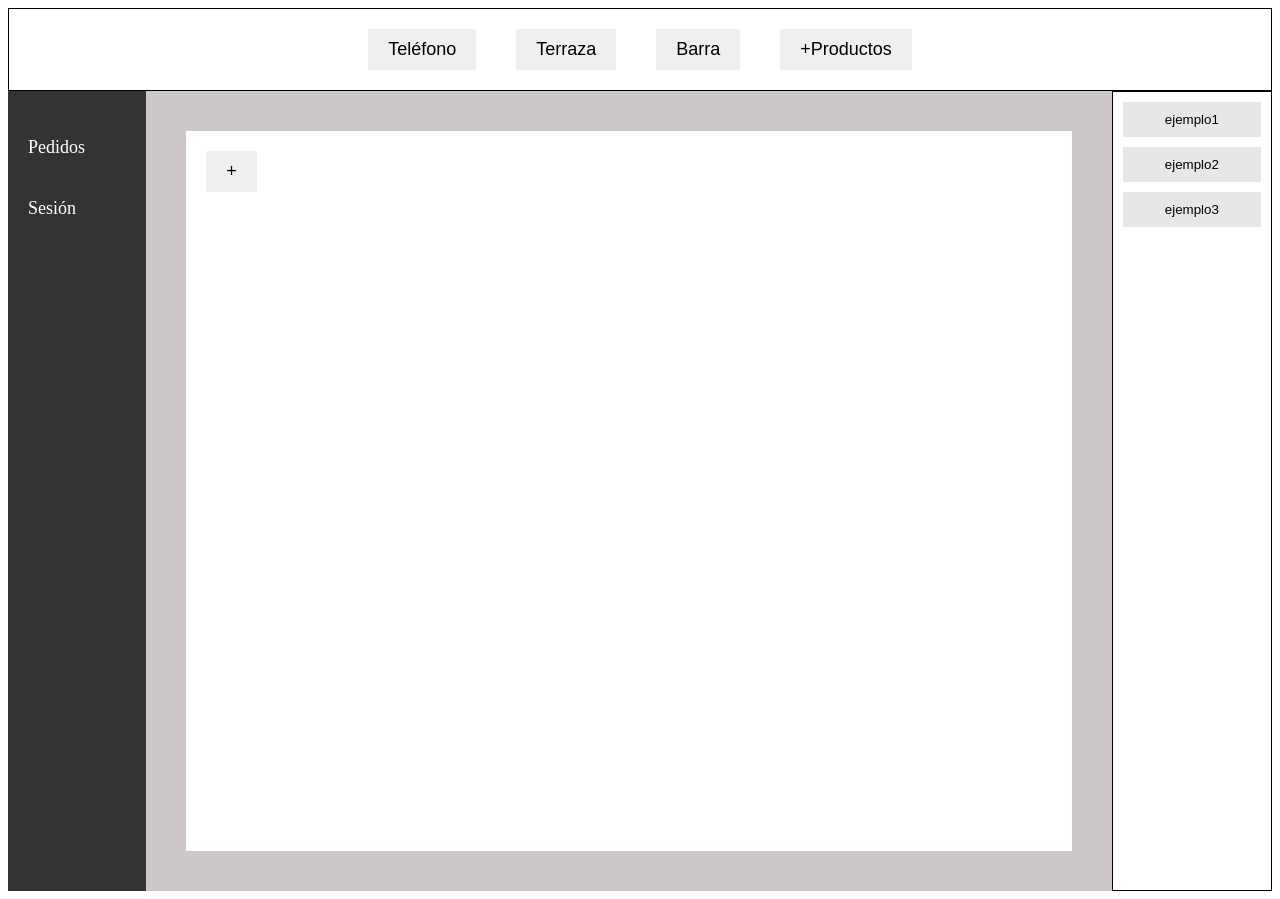
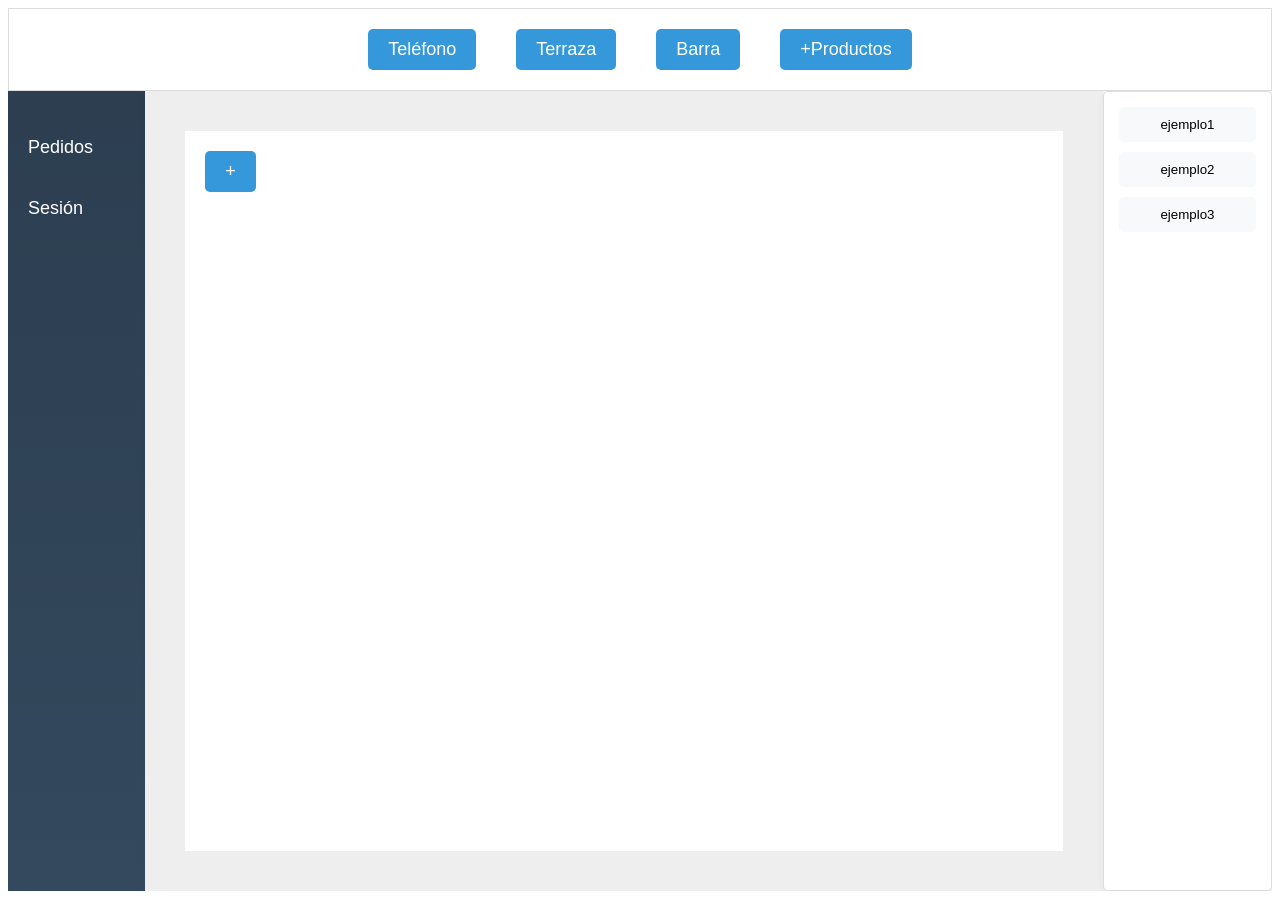
Before and after one commit to sauldm/HelpHosp, a React (Vite) app in the folder frontend/: page /terraza in a window 1280 px wide. Built offline with nearby package versions, Linux system fonts and the light colour scheme.

Commit message:
cambio de css

```diff
--- a/frontend/src/App.css
+++ b/frontend/src/App.css
@@ -1,13 +1,15 @@
 * {
   overflow: hidden;
+  font-family: "Arial", sans-serif;
 }
 
 .navbar {
   width: 200px;
-  background-color: #333;
+  background: linear-gradient(to bottom, #2c3e50, #34495e);
   height: 100dvh;
   top: 0;
   left: 0;
+  box-shadow: 2px 0 5px rgba(0, 0, 0, 0.1);
 }
 
 .navbar ul {
@@ -25,20 +27,24 @@
   text-decoration: none;
   padding: 10px 20px;
   font-size: 18px;
+  transition: all 0.3s ease;
 }
 
 .navbar ul li a:hover {
-  background-color: #575757;
-  transition: background-color 0.3s ease;
+  background-color: rgba(255, 255, 255, 0.1);
+  padding-left: 25px;
 }
 
 .body {
   display: flex;
   overflow-y: auto;
+  background-color: #f5f5f5;
 }
 
 button {
   border: none;
+  cursor: pointer;
+  transition: all 0.3s ease;
 }
 
 .btnPedido {
@@ -46,15 +52,20 @@ button {
   width: 40px;
   height: 40px;
   border-radius: 50%;
-  background-color: rgb(175, 170, 170);
+  background: linear-gradient(145deg, #e74c3c, #c0392b);
+  color: white;
   display: flex;
   justify-content: center;
   align-items: center;
   font-family: Arial, sans-serif;
   font-size: 16px;
   text-align: center;
-  cursor: pointer;
-  transition: background-color 0.3s ease;
+  box-shadow: 0 2px 5px rgba(0, 0, 0, 0.2);
+}
+
+.btnPedido:hover {
+  transform: scale(1.05);
+  box-shadow: 0 4px 8px rgba(0, 0, 0, 0.3);
 }
 
 a {
@@ -63,9 +74,11 @@ a {
 
 header {
   display: flex;
-  border: solid black 1px;
+  border: solid #ddd 1px;
   align-items: center;
   justify-content: center;
+  background-color: white;
+  box-shadow: 0 2px 5px rgba(0, 0, 0, 0.05);
 }
 
 header button {
@@ -73,20 +86,32 @@ header button {
   padding: 10px 20px;
   font-size: 18px;
   font-family: Arial, sans-serif;
+  background-color: #3498db;
+  color: white;
+  border-radius: 5px;
+}
+
+header button:hover {
+  background-color: #2980b9;
 }
 
 .contenido {
   width: 100vw;
-  border: rgb(206, 199, 199) 40px solid;
+  border: #eee 40px solid;
+  background-color: white;
+  box-shadow: 0 2px 5px rgba(0, 0, 0, 0.05);
 }
 
 .empleados {
-  border: solid black 1px;
-  padding: 10px;
+  border: solid #ddd 1px;
+  padding: 15px;
   width: 200px;
   align-items: center;
   justify-content: center;
   text-align: center;
+  background-color: white;
+  border-radius: 5px;
+  box-shadow: 0 2px 5px rgba(0, 0, 0, 0.05);
 }
 
 .empleados button {
@@ -94,12 +119,19 @@ header button {
   padding: 10px;
   width: 100%;
   border: none;
-  background-color: rgba(182, 177, 171, 0.301);
+  background-color: #f8f9fa;
   cursor: pointer;
+  border-radius: 5px;
+  transition: all 0.3s ease;
+}
+
+.empleados button:hover {
+  background-color: #e9ecef;
+  transform: translateX(5px);
 }
 
 button:hover {
-  background-color: rgb(192, 243, 168);
+  background-color: #2ecc71;
   transition: background-color 0.3s ease;
 }
 
@@ -109,4 +141,12 @@ button:hover {
   padding: 10px 20px;
   font-size: 18px;
   font-family: Arial, sans-serif;
+  background-color: #3498db;
+  color: white;
+  border-radius: 5px;
 }
+
+.productos button:hover,
+.terraza button:hover {
+  background-color: #2980b9;
+}
```
